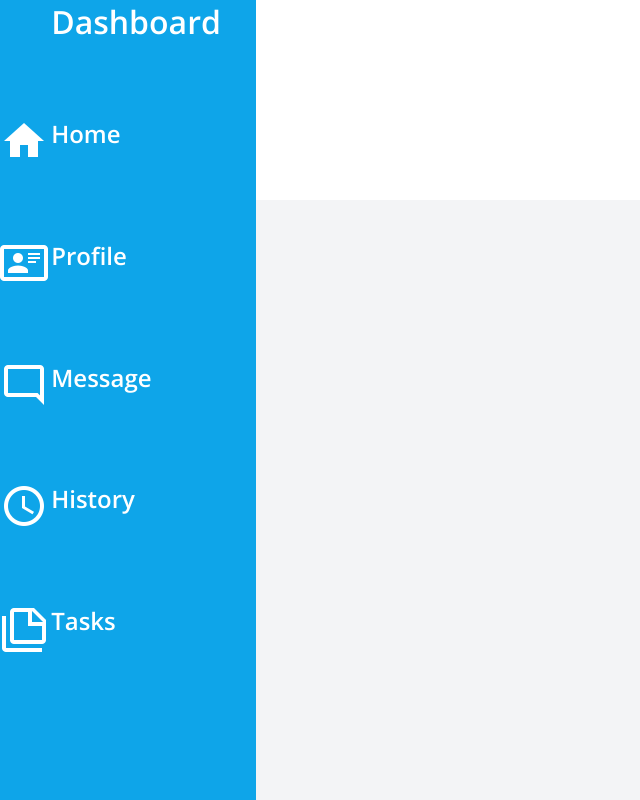
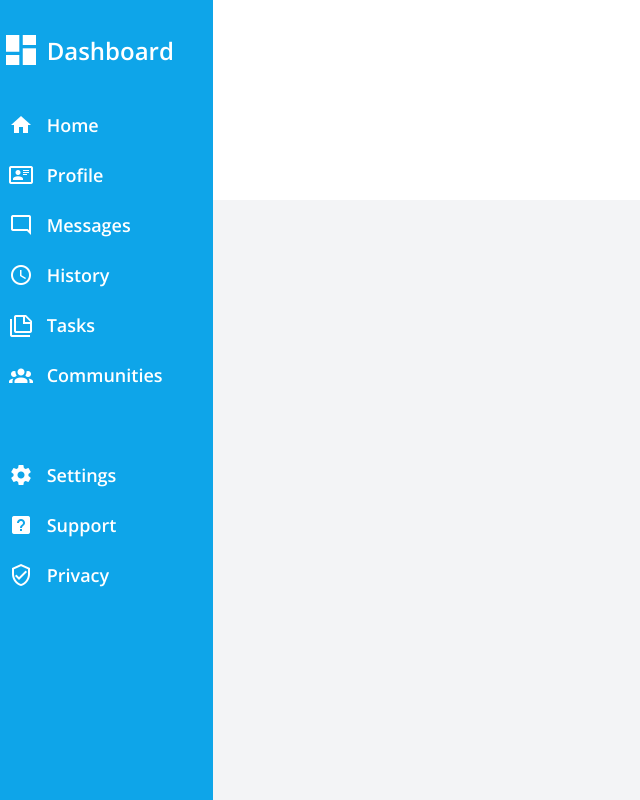
Before and after one commit to Yuheng3107/admin-dashboard, a plain HTML site: page index.html in a window 1280 px wide. Shown: the whole page, without its empty margins (0-640 px from the left). Drawn offline with nearby package versions, Linux system fonts and the light colour scheme.

Commit message:
Completed Sidebar Layout

```diff
--- a/index.html
+++ b/index.html
@@ -13,19 +13,29 @@
 
         </div>
         <div class="sidebar">
-            <img src="1view-dashboard.png" alt="">
+            <img src="./static/view-dashboard.png" alt="">
             <h1>Dashboard</h1>
             <img src="./static/home.png" alt="">
             <h2>Home</h2>
             <img src="./static/profile.png" alt="">
             <h2>Profile</h2>
             <img src="./static/message.png" alt="">
-            <h2>Message</h2>
+            <h2>Messages</h2>
             <img src="./static/history.png" alt="">
             <h2>History</h2>
             <img src="./static/tasks.png" alt="">
             <h2>Tasks</h2>
-            <img src="" alt="">
+            <img src="./static/community.png" alt="">
+            <h2 id="communities">Communities</h2>
+            <span></span><span></span>
+            <img src="static/cog.png" alt="">
+            <h2>Settings</h2>
+            <img src="static/Support.png" alt="">
+            <h2>Support</h2>
+            <img src="static/Privacy.png" alt="">
+            <h2>Privacy</h2>
+
+
         </div>
         <div class="main-content">
 
--- a/styles.css
+++ b/styles.css
@@ -15,7 +15,7 @@
      display: grid;
      height: 100vh;
      width: 100vw;
-     grid-template-columns: 1fr 4fr;
+     grid-template-columns: 1fr 5fr;
      grid-template-rows: 1fr 3fr;
  }
 
@@ -32,9 +32,23 @@
      color: white;
      display: grid;
      grid-template-columns: 1fr 4fr;
+     grid-template-rows: 100px repeat(10, 50px);
+     font-size: 12px;
+     align-items: center;
+     column-gap: 5px;
 
  }
 
+
+
+ .sidebar img {
+     width: 1.5rem;
+     justify-self: center;
+ }
+
+ .sidebar img:first-of-type {
+     width: 2.5rem;
+ }
  .main-content {
      grid-column: 2 / -1;
      grid-row: 2 / -1;
```
Also changed, not shown: static/Privacy.png (added), static/Support.png (added), static/cog.png (added).
